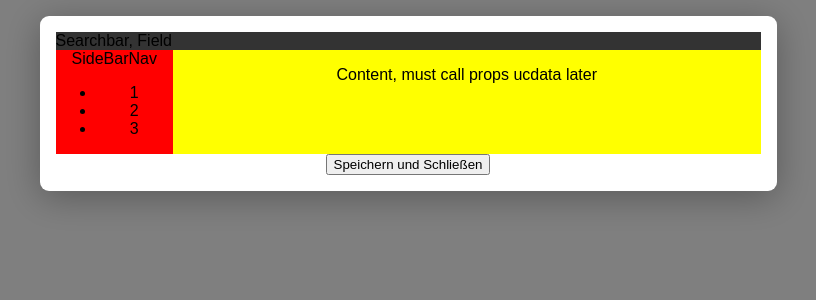
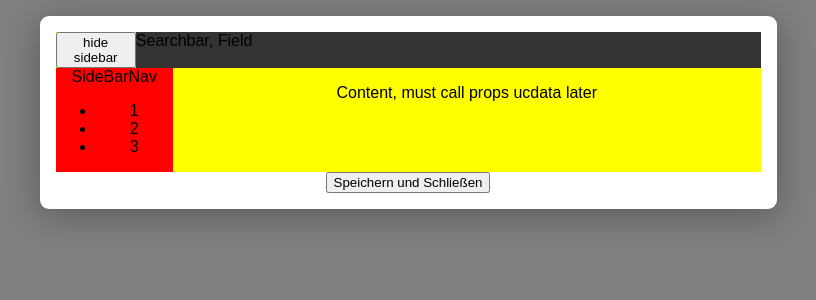
Before and after one commit to de24world/react-sidebar-searchbar, a React (Create React App) app: page / in a window 1280 px wide. Shown: the top 300 px of the page, without its empty margins (232-1048 px from the left). Built offline with nearby package versions, Linux system fonts and the light colour scheme.

Commit message:
hide sidebar function add with useState & {? : null}

```diff
--- a/src/ThirdLayer/ThirdLayer.jsx
+++ b/src/ThirdLayer/ThirdLayer.jsx
@@ -1,4 +1,4 @@
-import React from "react";
+import React, { useState } from "react";
 import PropTypes from "prop-types";
 import "./ThirdLayer.scss";
 
@@ -7,16 +7,22 @@ import SideBar from "./SideBar/SideBar";
 import Content from "./Content/Content";
 
 const ThirdLayer = () => {
+  const [isSidebar, setSidebar] = useState(true);
+  const clickSidebar = () => {
+    setSidebar(!isSidebar);
+  };
+
   return (
     <div className="Usercentrics__Wrapper">
       <div className="Usercentrics">
         <div className="ThirdLayer">
           <div className="__header">
+            <button onClick={clickSidebar}>hide sidebar</button>
             <SearchBar />
           </div>
 
           <div className="__body">
-            <SideBar />
+            {isSidebar ? <SideBar /> : null}
             <Content />
           </div>
 
```
